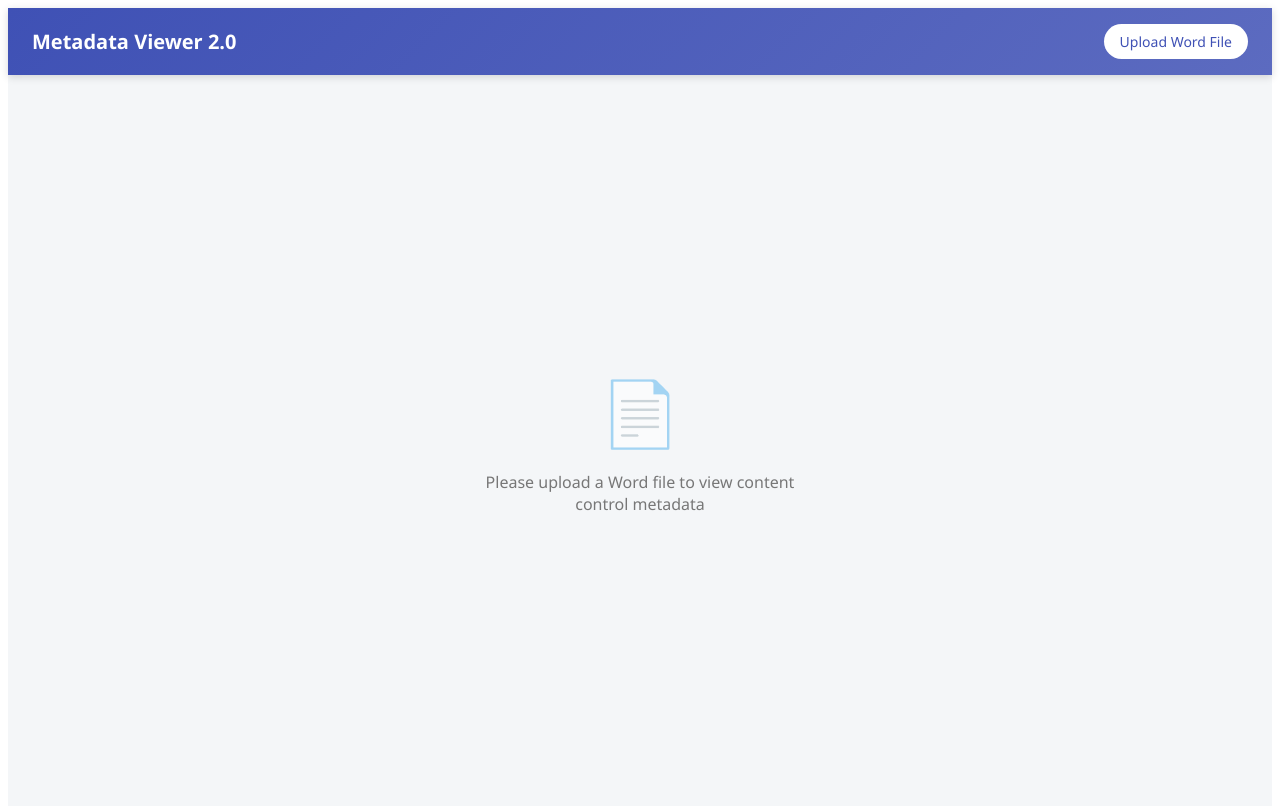
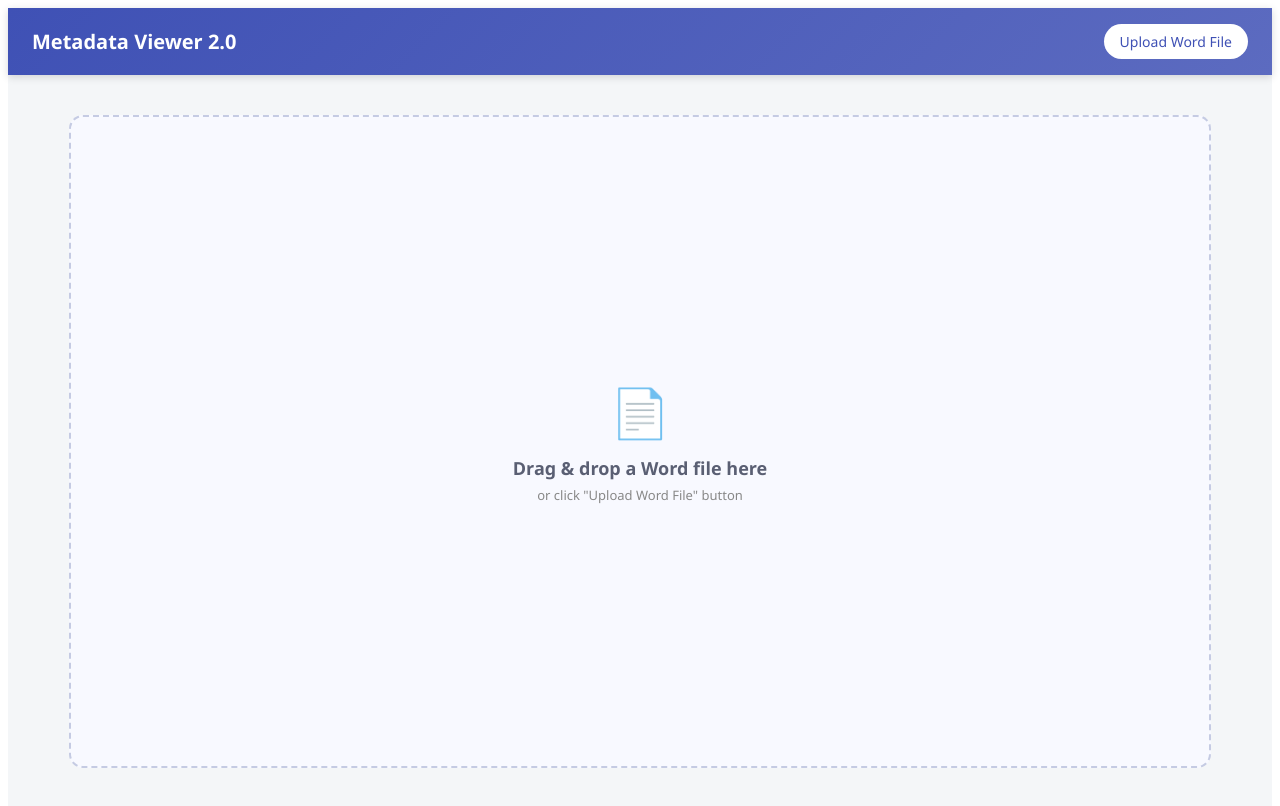
Before and after one commit to SuhasParameshwara/metadata-viewer, an Angular app: page / in a window 1280 px wide. Shown: the top 806 px of the page. Built offline with nearby package versions, Linux system fonts and the light colour scheme.

Commit message:
Enhance file upload functionality with drag-and-drop support and validation for Word files

```diff
--- a/src/app/metadata-viewer/metadata-viewer.html
+++ b/src/app/metadata-viewer/metadata-viewer.html
@@ -9,21 +9,32 @@
 
     <label class="upload-btn">
       Upload Word File
-      <input type="file" accept=".docx" (change)="onFileSelected($event)" />
+      <input type="file" accept=".docx,.doc" (change)="onFileSelected($event)" />
     </label>
   </header>
 
+  <!-- Loading -->
   <div class="loading" *ngIf="loading">
     Processing document...
   </div>
 
-  <div class="empty-state" *ngIf="!loading && !controls.length">
-    <div class="empty-icon">📄</div>
-    <div class="empty-text">
-      Please upload a Word file to view content control metadata
+  <!-- Drag & Drop Zone -->
+  <div
+    class="drop-zone"
+    *ngIf="!loading && !controls.length"
+    (dragover)="$event.preventDefault()"
+    (drop)="onFileDrop($event)"
+  >
+    <div class="drop-icon">📄</div>
+    <div class="drop-text">
+      Drag & drop a Word file here
+    </div>
+    <div class="drop-subtext">
+      or click "Upload Word File" button
     </div>
   </div>
 
+  <!-- Main layout -->
   <div class="main-layout" *ngIf="controls.length">
     <!-- TREE SIDEBAR -->
     <aside class="sidebar tree-sidebar">
@@ -34,18 +45,24 @@
               {{ c.expanded ? '▼' : '▶' }}
             </span>
 
-            <span class="tree-label" (click)="selectControl(c); $event.stopPropagation()"
-              [class.active]="selectedControl === c">
+            <span
+              class="tree-label"
+              (click)="selectControl(c); $event.stopPropagation()"
+              [class.active]="selectedControl === c"
+            >
               {{ c.title }}
             </span>
           </div>
 
           <div class="tree-children" *ngIf="c.expanded">
-            <ng-container *ngTemplateOutlet="treeTemplate; context: { $implicit: c.children }"></ng-container>
+            <ng-container
+              *ngTemplateOutlet="treeTemplate; context: { $implicit: c.children }"
+            ></ng-container>
           </div>
         </div>
       </ng-container>
 
+      <!-- Recursive template -->
       <ng-template #treeTemplate let-nodes>
         <div *ngFor="let node of nodes" class="tree-node">
           <div class="tree-row" (click)="toggleNode(node, $event)">
@@ -53,14 +70,19 @@
               {{ node.expanded ? '▼' : '▶' }}
             </span>
 
-            <span class="tree-label" (click)="selectControl(node); $event.stopPropagation()"
-              [class.active]="selectedControl === node">
+            <span
+              class="tree-label"
+              (click)="selectControl(node); $event.stopPropagation()"
+              [class.active]="selectedControl === node"
+            >
               {{ node.title }}
             </span>
           </div>
 
           <div class="tree-children" *ngIf="node.expanded">
-            <ng-container *ngTemplateOutlet="treeTemplate; context: { $implicit: node.children }"></ng-container>
+            <ng-container
+              *ngTemplateOutlet="treeTemplate; context: { $implicit: node.children }"
+            ></ng-container>
           </div>
         </div>
       </ng-template>
@@ -83,19 +105,24 @@
               <td class="attr-name">{{ attr.name }}</td>
 
               <td class="attr-value">
-                <!-- Normal display -->
+                <!-- Normal attributes -->
                 <div *ngIf="attr.name !== 'BaseValue'">
                   {{ attr.value }}
                 </div>
 
-                <!-- BaseValue with decode button -->
-                <div *ngIf="attr.name === 'BaseValue' && selectedControl.title.includes('Clause')">
-                  <div class="base-value-container">
+                <!-- BaseValue with decode -->
+                <div
+                  *ngIf="attr.name === 'BaseValue' && selectedControl.title.includes('Clause')"
+                  class="base-value-container"
+                >
                   <div class="base64-text">
                     {{ attr.value }}
                   </div>
 
-                    <button class="decode-btn" (click)="decodeBaseValue(attr)">
+                  <button
+                    class="decode-btn"
+                    (click)="decodeBaseValue(attr)"
+                  >
                     Decode
                   </button>
 
@@ -103,12 +130,9 @@
                     {{ attr.decoded }}
                   </div>
                 </div>
-                </div>
               </td>
             </tr>
           </tbody>
-
-
         </table>
       </div>
     </section>
--- a/src/app/metadata-viewer/metadata-viewer.scss
+++ b/src/app/metadata-viewer/metadata-viewer.scss
@@ -265,3 +265,41 @@ $border: #e0e0e0;
   margin-top: 10px;
   border-width: 3px;
 }
+
+.drop-zone {
+  flex: 1;
+  margin: 40px auto;
+  width: 90%;
+  height: 220px;
+  border: 2px dashed #c5cbe3;
+  border-radius: 14px;
+  background: #f8f9ff;
+  display: flex;
+  flex-direction: column;
+  align-items: center;
+  justify-content: center;
+  text-align: center;
+  color: #5a5f73;
+  transition: all 0.2s ease;
+
+  &:hover {
+    border-color: #3f51b5;
+    background: #eef1ff;
+  }
+
+  .drop-icon {
+    font-size: 48px;
+    margin-bottom: 12px;
+  }
+
+  .drop-text {
+    font-size: 18px;
+    font-weight: 600;
+    margin-bottom: 6px;
+  }
+
+  .drop-subtext {
+    font-size: 13px;
+    color: #888;
+  }
+}
--- a/src/app/metadata-viewer/metadata-viewer.ts
+++ b/src/app/metadata-viewer/metadata-viewer.ts
@@ -34,6 +34,11 @@ export class MetadataViewerComponent {
   async onFileSelected(event: any) {
     const file: File = event.target.files[0];
     if (!file) return;
+
+    if (!this.isValidWordFile(file)) {
+      alert('Only .doc or .docx files are supported.');
+      return;
+    }
 
     this.selectedFileName = file.name;
     this.loading = true;
@@ -252,4 +257,33 @@ export class MetadataViewerComponent {
       attr.decoded = 'Invalid Base64 content';
     }
   }
+
+  onFileDrop(event: DragEvent) {
+    event.preventDefault();
+    const file = event.dataTransfer?.files?.[0];
+    if (!file) return;
+
+    if (!this.isValidWordFile(file)) {
+      alert('Only .doc or .docx files are supported.');
+      return;
+    }
+
+    const fakeEvent = { target: { files: [file] } };
+    this.onFileSelected(fakeEvent);
+  }
+
+  onDragOver(event: DragEvent) {
+    event.preventDefault();
+    event.stopPropagation();
+  }
+
+  onDragLeave(event: DragEvent) {
+    event.preventDefault();
+    event.stopPropagation();
+  }
+
+  private isValidWordFile(file: File): boolean {
+    const name = file.name.toLowerCase();
+    return name.endsWith('.doc') || name.endsWith('.docx');
+  }
 }
```
Lines whose indentation alone changed are shown as unchanged.
